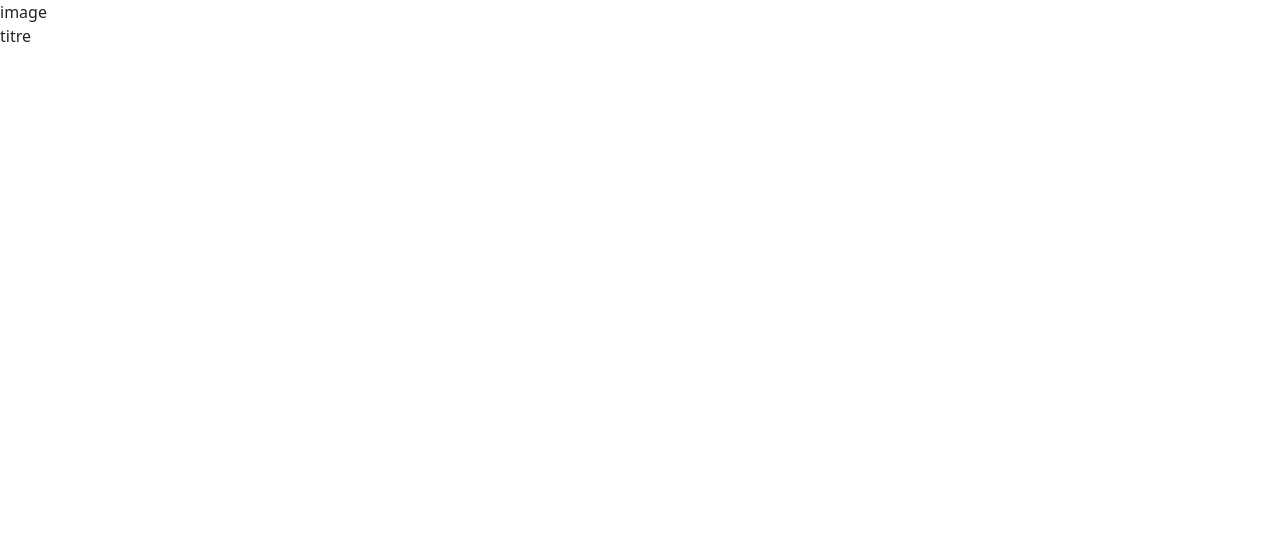
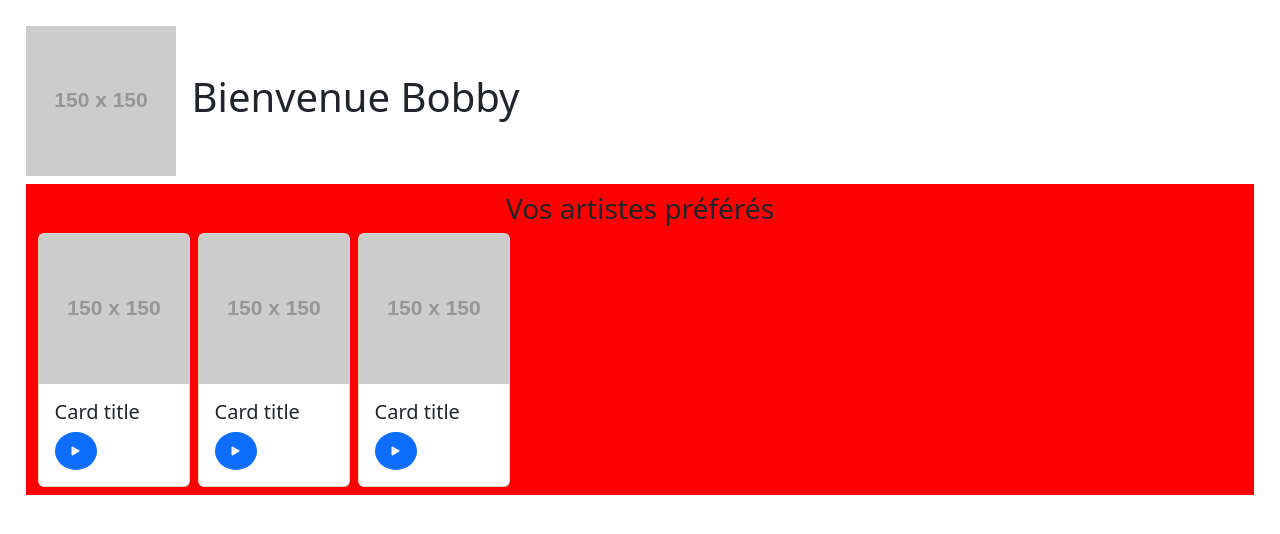
Before and after one commit to tvjcq/NoteNexus, a plain HTML site: page index.html in a window 1280 px wide. Drawn offline with nearby package versions, Linux system fonts and the light colour scheme; placeholder pictures from the web are drawn by us.

Commit message:
add pp and title header + add part big 3

```diff
--- a/index.html
+++ b/index.html
@@ -9,6 +9,10 @@
       integrity="sha384-T3c6CoIi6uLrA9TneNEoa7RxnatzjcDSCmG1MXxSR1GAsXEV/Dwwykc2MPK8M2HN"
       crossorigin="anonymous"
     />
+    <link
+      rel="stylesheet"
+      href="https://cdn.jsdelivr.net/npm/bootstrap-icons@1.3.0/font/bootstrap-icons.css"
+    />
     <script
       src="https://cdn.jsdelivr.net/npm/bootstrap@5.3.2/dist/js/bootstrap.bundle.min.js"
       integrity="sha384-C6RzsynM9kWDrMNeT87bh95OGNyZPhcTNXj1NW7RuBCsyN/o0jlpcV8Qyq46cDfL"
@@ -19,9 +23,57 @@
   </head>
   <body>
     <header>
-      <div class="titreetpdp">
-        <div>image</div>
-        <div>titre</div>
+      <div class="d-flex bd-highlight mb-2">
+        <div>
+          <img src="https://via.placeholder.com/150" alt="photo de profil" />
+        </div>
+        <div class="align-self-center">
+          <h1 class="px-3">Bienvenue Bobby</h1>
+        </div>
+      </div>
+      <div class="test p-2">
+        <h3 class="text-center">Vos artistes préférés</h3>
+        <div class="d-flex">
+          <div class="card mx-1 h-75">
+            <img
+              src="https://via.placeholder.com/150"
+              class="card-img-top"
+              alt="..."
+            />
+            <div class="card-body">
+              <h5 class="card-title">Card title</h5>
+              <a href="#" class="btn btn-primary rounded-circle"
+                ><i class="bi bi-play-fill"></i
+              ></a>
+            </div>
+          </div>
+          <div class="card mx-1">
+            <img
+              src="https://via.placeholder.com/150"
+              class="card-img-top"
+              alt="..."
+            />
+            <div class="card-body">
+              <h5 class="card-title">Card title</h5>
+              <a href="#" class="btn btn-primary rounded-circle"
+                ><i class="bi bi-play-fill"></i
+              ></a>
+            </div>
+          </div>
+          <div class="card mx-1">
+            <img
+              src="https://via.placeholder.com/150"
+              class="card-img-top"
+              alt="..."
+            />
+            <div class="card-body">
+              <h5 class="card-title">Card title</h5>
+              <a href="#" class="btn btn-primary rounded-circle"
+                ><i class="bi bi-play-fill"></i
+              ></a>
+            </div>
+          </div>
+        </div>
       </div>
     </header>
     <main></main>
--- a/style.css
+++ b/style.css
@@ -0,0 +1,13 @@
+* {
+  margin: 0;
+  padding: 0;
+  box-sizing: border-box;
+}
+
+body {
+  padding: 2vw;
+}
+
+.test {
+  background-color: red;
+}
```
